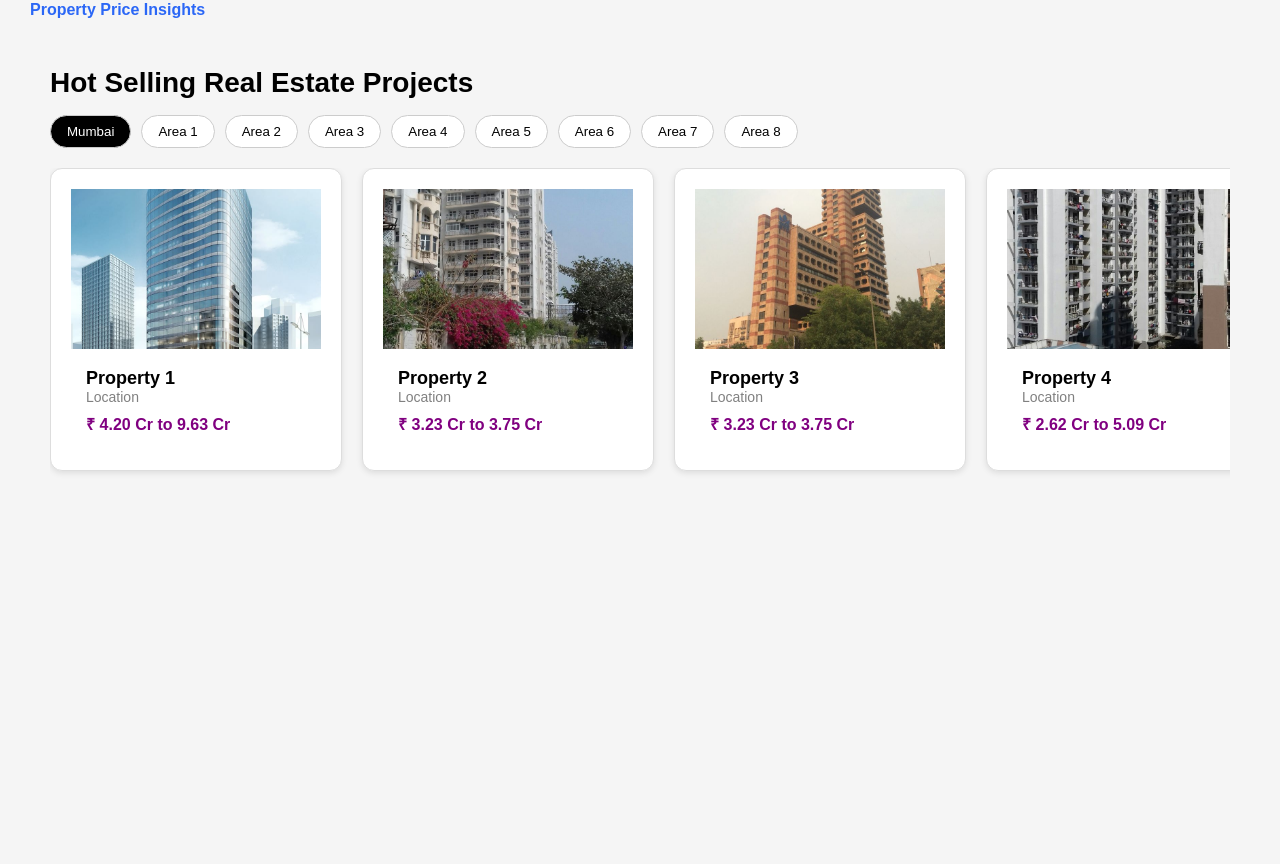
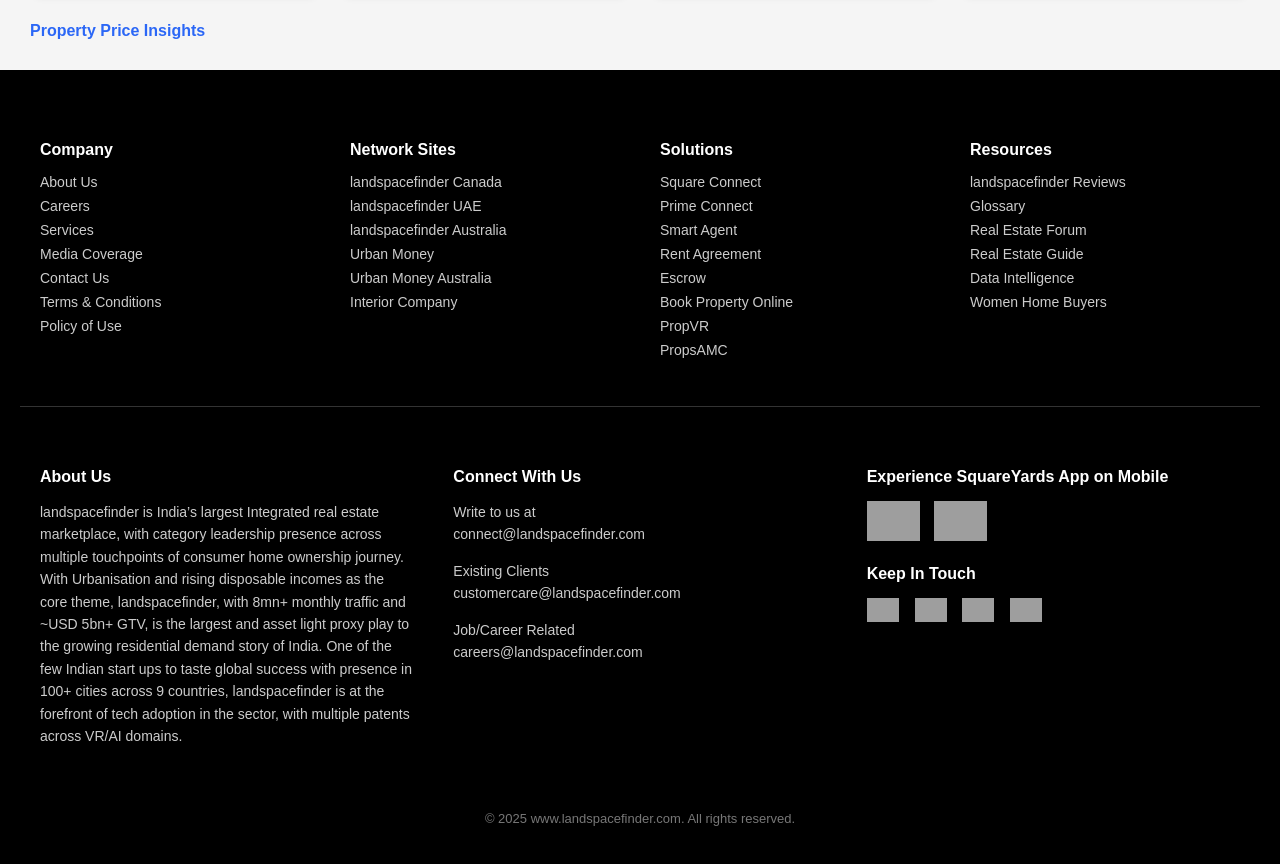
Before and after one commit to aditya9738d/Land-Finder, a plain HTML site: page index.html in a window 1280 px wide. Shown: the part 2067-2931 px from the top of the page. Before the commit the page ends 2548 px from the top, so only its background shows below. Drawn offline with nearby package versions, Linux system fonts and the light colour scheme; grey boxes are pictures that could not be loaded.

Commit message:
Add files via upload

```diff
--- /dev/null
+++ b/footer.html
@@ -0,0 +1,194 @@
+<footer class="site-footer">
+  <div class="footer-top">
+    <div class="footer-column">
+      <h4>Company</h4>
+      <ul>
+        <li><a href="#">About Us</a></li>
+        <li><a href="#">Careers</a></li>
+        <li><a href="#">Services</a></li>
+        <li><a href="#">Media Coverage</a></li>
+        <li><a href="#">Contact Us</a></li>
+        <li><a href="#">Terms & Conditions</a></li>
+        <li><a href="#">Policy of Use</a></li>
+      </ul>
+    </div>
+    <div class="footer-column">
+      <h4>Network Sites</h4>
+      <ul>
+        <li><a href="#">landspacefinder Canada</a></li>
+        <li><a href="#">landspacefinder UAE</a></li>
+        <li><a href="#">landspacefinder Australia</a></li>
+        <li><a href="#">Urban Money</a></li>
+        <li><a href="#">Urban Money Australia</a></li>
+        <li><a href="#">Interior Company</a></li>
+      </ul>
+    </div>
+    <div class="footer-column">
+      <h4>Solutions</h4>
+      <ul>
+        <li><a href="#">Square Connect</a></li>
+        <li><a href="#">Prime Connect</a></li>
+        <li><a href="#">Smart Agent</a></li>
+        <li><a href="#">Rent Agreement</a></li>
+        <li><a href="#">Escrow</a></li>
+        <li><a href="#">Book Property Online</a></li>
+        <li><a href="#">PropVR</a></li>
+        <li><a href="#">PropsAMC</a></li>
+      </ul>
+    </div>
+    <div class="footer-column">
+      <h4>Resources</h4>
+      <ul>
+        <li><a href="#">landspacefinder Reviews</a></li>
+        <li><a href="#">Glossary</a></li>
+        <li><a href="#">Real Estate Forum</a></li>
+        <li><a href="#">Real Estate Guide</a></li>
+        <li><a href="#">Data Intelligence</a></li>
+        <li><a href="#">Women Home Buyers</a></li>
+      </ul>
+    </div>
+  </div>
+
+  <hr class="divider" />
+
+  <div class="footer-bottom">
+    <div class="footer-about">
+      <h4>About Us</h4>
+      <p>
+        landspacefinder is India’s largest Integrated real estate marketplace, with category leadership presence across multiple touchpoints of consumer home ownership journey. With Urbanisation and rising disposable incomes as the core theme, landspacefinder, with 8mn+ monthly traffic and ~USD 5bn+ GTV, is the largest and asset light proxy play to the growing residential demand story of India. One of the few Indian start ups to taste global success with presence in 100+ cities across 9 countries, landspacefinder is at the forefront of tech adoption in the sector, with multiple patents across VR/AI domains.
+      </p>
+    </div>
+
+    <div class="footer-contact">
+      <h4>Connect With Us</h4>
+      <p>Write to us at<br><a href="mailto:connect@landspacefinder.com">connect@landspacefinder.com</a></p>
+      <p>Existing Clients<br><a href="mailto:customercare@landspacefinder.com">customercare@landspacefinder.com</a></p>
+      <p>Job/Career Related<br><a href="mailto:careers@landspacefinder.com">careers@landspacefinder.com</a></p>
+    </div>
+
+    <div class="footer-app">
+      <h4>Experience SquareYards App on Mobile</h4>
+      <div class="app-links">
+        <a href="#"><img src="https://upload.wikimedia.org/wikipedia/commons/7/78/Google_Play_Store_badge_EN.svg" alt="Google Play" height="40"/></a>
+        <a href="#"><img src="https://developer.apple.com/assets/elements/badges/download-on-the-app-store.svg" alt="App Store" height="40"/></a>
+      </div>
+      <h4>Keep In Touch</h4>
+      <div class="social-icons">
+        <a href="#"><img src="https://cdn-icons-png.flaticon.com/512/733/733547.png" alt="Facebook" height="24"></a>
+        <a href="#"><img src="https://cdn-icons-png.flaticon.com/512/733/733561.png" alt="LinkedIn" height="24"></a>
+        <a href="#"><img src="https://cdn-icons-png.flaticon.com/512/733/733579.png" alt="YouTube" height="24"></a>
+        <a href="#"><img src="https://cdn-icons-png.flaticon.com/512/733/733558.png" alt="Instagram" height="24"></a>
+      </div>
+    </div>
+  </div>
+
+  <div class="footer-copy">
+    &copy; 2025 www.landspacefinder.com. All rights reserved.
+  </div>
+
+  <style>
+    .site-footer {
+  background: #000;
+  color: #fff;
+  font-family: Arial, sans-serif;
+  padding: 40px 20px;
+  font-size: 14px;
+}
+
+.footer-top {
+  display: flex;
+  flex-wrap: wrap;
+  justify-content: space-between;
+  margin-bottom: 30px;
+}
+
+.footer-column {
+  flex: 1 1 200px;
+  margin: 10px 20px;
+}
+
+.footer-column h4 {
+  margin-bottom: 15px;
+  font-weight: bold;
+  font-size: 16px;
+}
+
+.footer-column ul {
+  list-style: none;
+  padding: 0;
+  margin: 0;
+}
+
+.footer-column li {
+  margin-bottom: 8px;
+}
+
+.footer-column a {
+  color: #ccc;
+  text-decoration: none;
+}
+
+.footer-column a:hover {
+  color: #fff;
+  text-decoration: underline;
+}
+
+.divider {
+  border: 0;
+  border-top: 1px solid #333;
+  margin: 30px 0;
+}
+
+.footer-bottom {
+  display: flex;
+  flex-wrap: wrap;
+  justify-content: space-between;
+}
+
+.footer-about, .footer-contact, .footer-app {
+  flex: 1 1 300px;
+  margin: 10px 20px;
+}
+
+.footer-about h4,
+.footer-contact h4,
+.footer-app h4 {
+  font-size: 16px;
+  font-weight: bold;
+  margin-bottom: 15px;
+}
+
+.footer-about p,
+.footer-contact p {
+  color: #ccc;
+  line-height: 1.6;
+}
+
+.footer-contact a {
+  color: #ccc;
+  text-decoration: none;
+}
+
+.footer-contact a:hover {
+  color: #fff;
+  text-decoration: underline;
+}
+
+.app-links img {
+  margin-right: 10px;
+}
+
+.social-icons a {
+  margin-right: 12px;
+  display: inline-block;
+}
+
+.footer-copy {
+  text-align: center;
+  color: #777;
+  margin-top: 40px;
+  font-size: 13px;
+}
+
+  </style>
+</footer>
--- a/index.html
+++ b/index.html
@@ -16,7 +16,7 @@
   <div id="properies-placeholder"></div>
   <div id="apartmentsSection-placeholder"></div>
   <div id="chart-placeholder"></div>
-  <div id="trendingsites-placeholder"></div>
+    <div id="footer-placeholder"></div>
 
   <script>
     // Load header.html
@@ -60,14 +60,18 @@
       .then(data => {
         document.getElementById('chart-placeholder').innerHTML = data;
       });
-       fetch('trendingsites.html')
+
+    // Footer chart.html
+    fetch('footer.html')
       .then(res => res.text())
       .then(data => {
-        document.getElementById('trendingsites-placeholder').innerHTML = data;
+        document.getElementById('footer-placeholder').innerHTML = data;
       });
 
   </script>
   <script src="script.js"></script>
+
+
 
 <!-- Load chart.html and initialize Chart -->
 <script>
```
